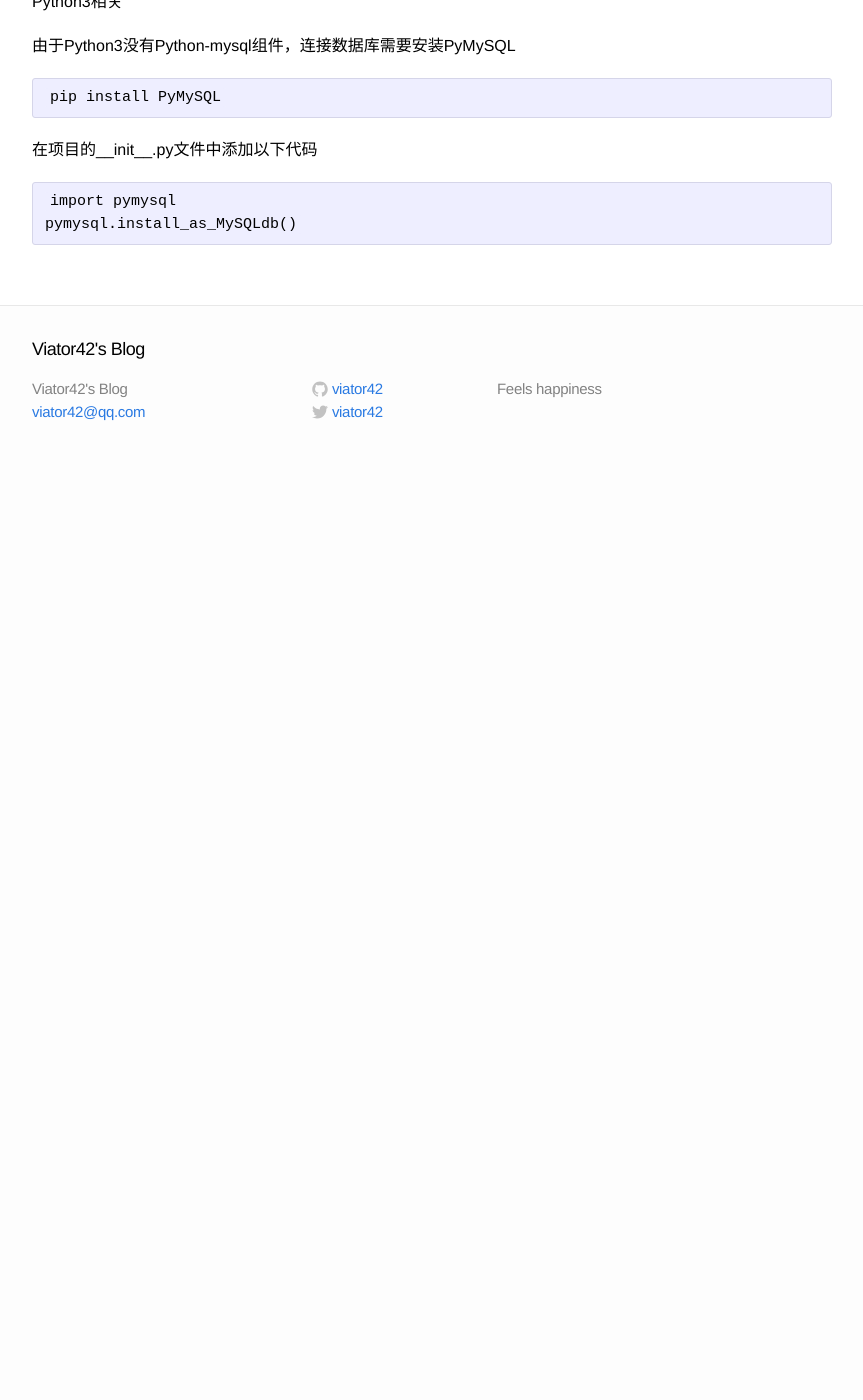
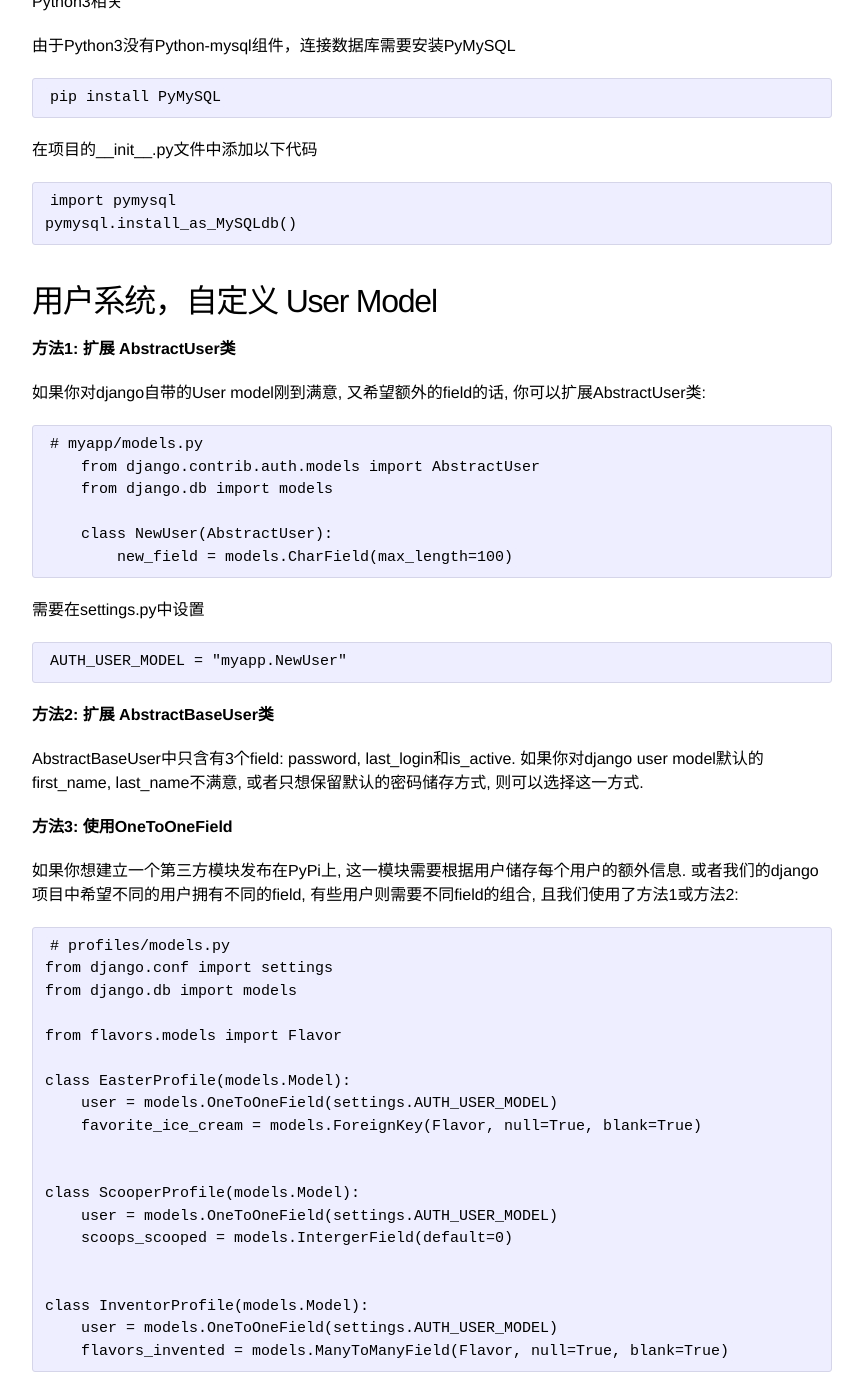
Before and after one commit to viator42/viator42.github.io, a Jekyll site: the page built from _posts/2018-1-27-python-django.markdown, in a window 1280 px wide and 1400 px high, scrolled down 3315 px. Shown: the whole window, without its empty margins (208-1071 px from the left). Built offline with Jekyll 4.4.1, drawn with Linux system fonts in a browser that asks for light colours; before the commit the page ends 3783 px from its top, so only the background shows below that.

Commit message:
costom user model

```diff
--- a/_posts/2018-1-27-python-django.markdown
+++ b/_posts/2018-1-27-python-django.markdown
@@ -133,3 +133,48 @@
 
     import pymysql
     pymysql.install_as_MySQLdb()
+
+## 用户系统，自定义 User Model
+
+__方法1: 扩展 AbstractUser类__
+
+如果你对django自带的User model刚到满意, 又希望额外的field的话, 你可以扩展AbstractUser类:
+
+    # myapp/models.py
+        from django.contrib.auth.models import AbstractUser
+        from django.db import models
+
+        class NewUser(AbstractUser):
+            new_field = models.CharField(max_length=100)
+
+需要在settings.py中设置
+
+    AUTH_USER_MODEL = "myapp.NewUser"
+
+__方法2: 扩展 AbstractBaseUser类__
+
+AbstractBaseUser中只含有3个field: password, last_login和is_active. 如果你对django user model默认的first_name, last_name不满意, 或者只想保留默认的密码储存方式, 则可以选择这一方式.
+
+__方法3: 使用OneToOneField__
+
+如果你想建立一个第三方模块发布在PyPi上, 这一模块需要根据用户储存每个用户的额外信息. 或者我们的django项目中希望不同的用户拥有不同的field, 有些用户则需要不同field的组合, 且我们使用了方法1或方法2:
+
+    # profiles/models.py
+    from django.conf import settings
+    from django.db import models
+
+    from flavors.models import Flavor
+
+    class EasterProfile(models.Model):
+        user = models.OneToOneField(settings.AUTH_USER_MODEL)
+        favorite_ice_cream = models.ForeignKey(Flavor, null=True, blank=True)
+
+
+    class ScooperProfile(models.Model):
+        user = models.OneToOneField(settings.AUTH_USER_MODEL)
+        scoops_scooped = models.IntergerField(default=0)
+
+
+    class InventorProfile(models.Model):
+        user = models.OneToOneField(settings.AUTH_USER_MODEL)
+        flavors_invented = models.ManyToManyField(Flavor, null=True, blank=True)
```
